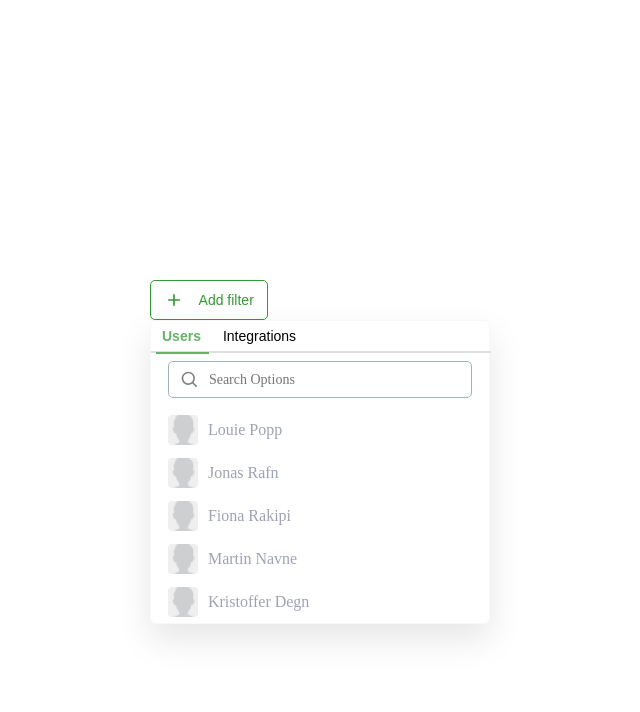
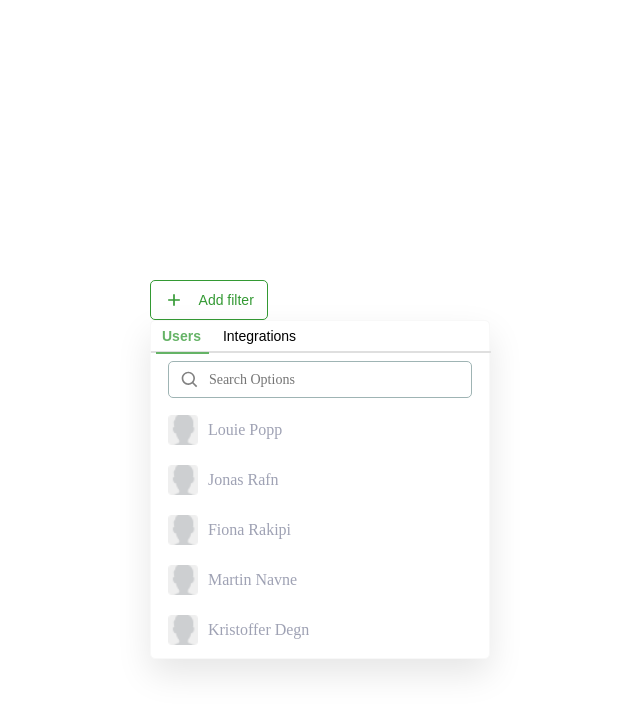
Before and after one commit to Libo99/Dropdown-Challenge, a React (Create React App) app: page / in a window 1280 px wide. Both pictures are taken after a click on the button "Add filter". Shown: the top 712 px of the page, without its empty margins (320-960 px from the left). Built offline with nearby package versions, Linux system fonts and the light colour scheme; the HTML template or start-up script is replaced by a standard one.

Commit message:
added margin to the cards so they are not on top of eachother

```diff
--- a/src/components/Card/Card.module.css
+++ b/src/components/Card/Card.module.css
@@ -3,6 +3,7 @@
   width: 100%;
   display: flex;
   justify-content: center;
+  margin-bottom: 7px;
 }
 .card {
   color: #9fa2b4;
--- a/src/pages/Home/Home.module.css
+++ b/src/pages/Home/Home.module.css
@@ -27,7 +27,7 @@
   flex-direction: row;
   position: absolute;
   width: 100%;
-  bottom: 0%;
+  bottom: -20px;
   height: 100px;
   justify-content: center;
   flex-wrap: wrap;
```
